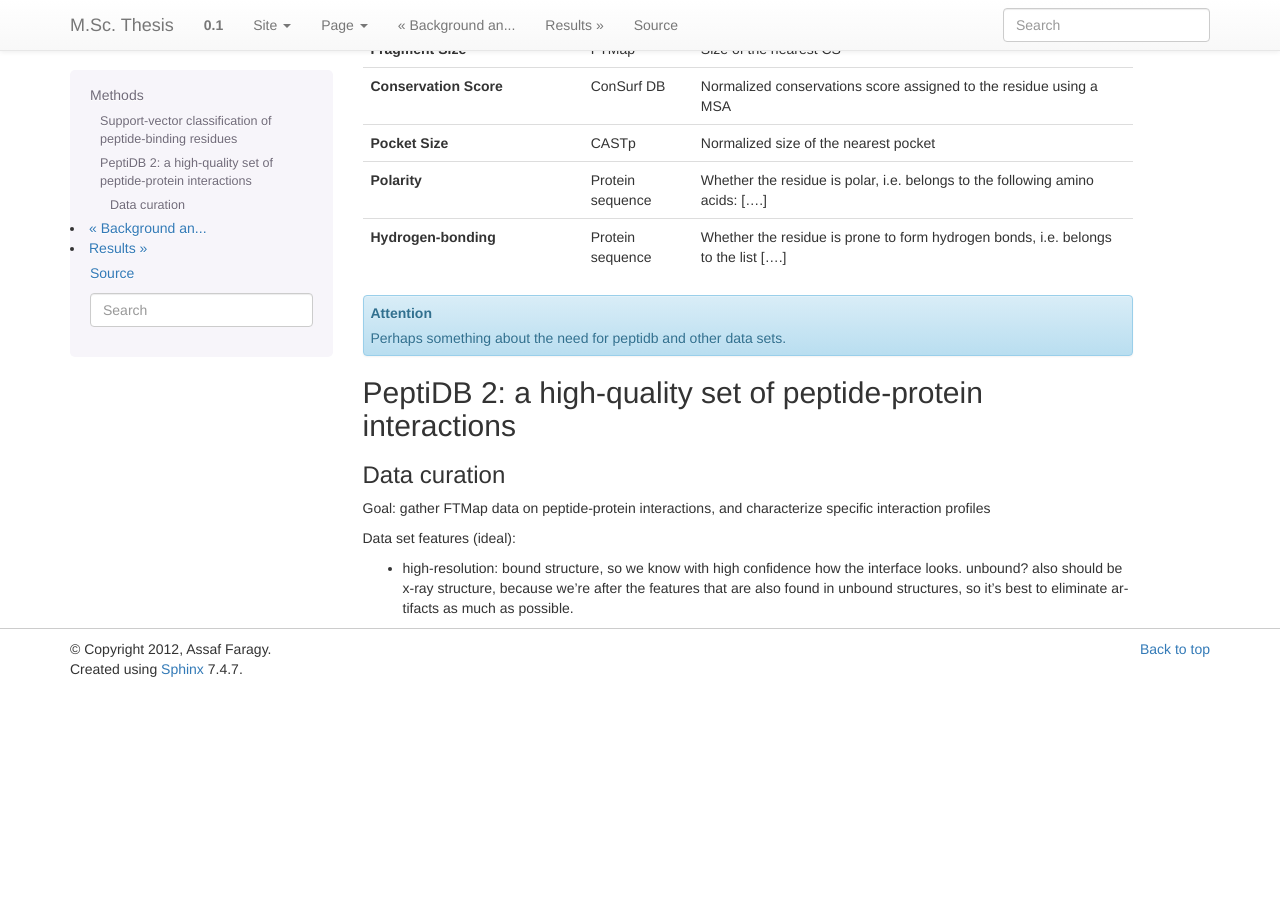
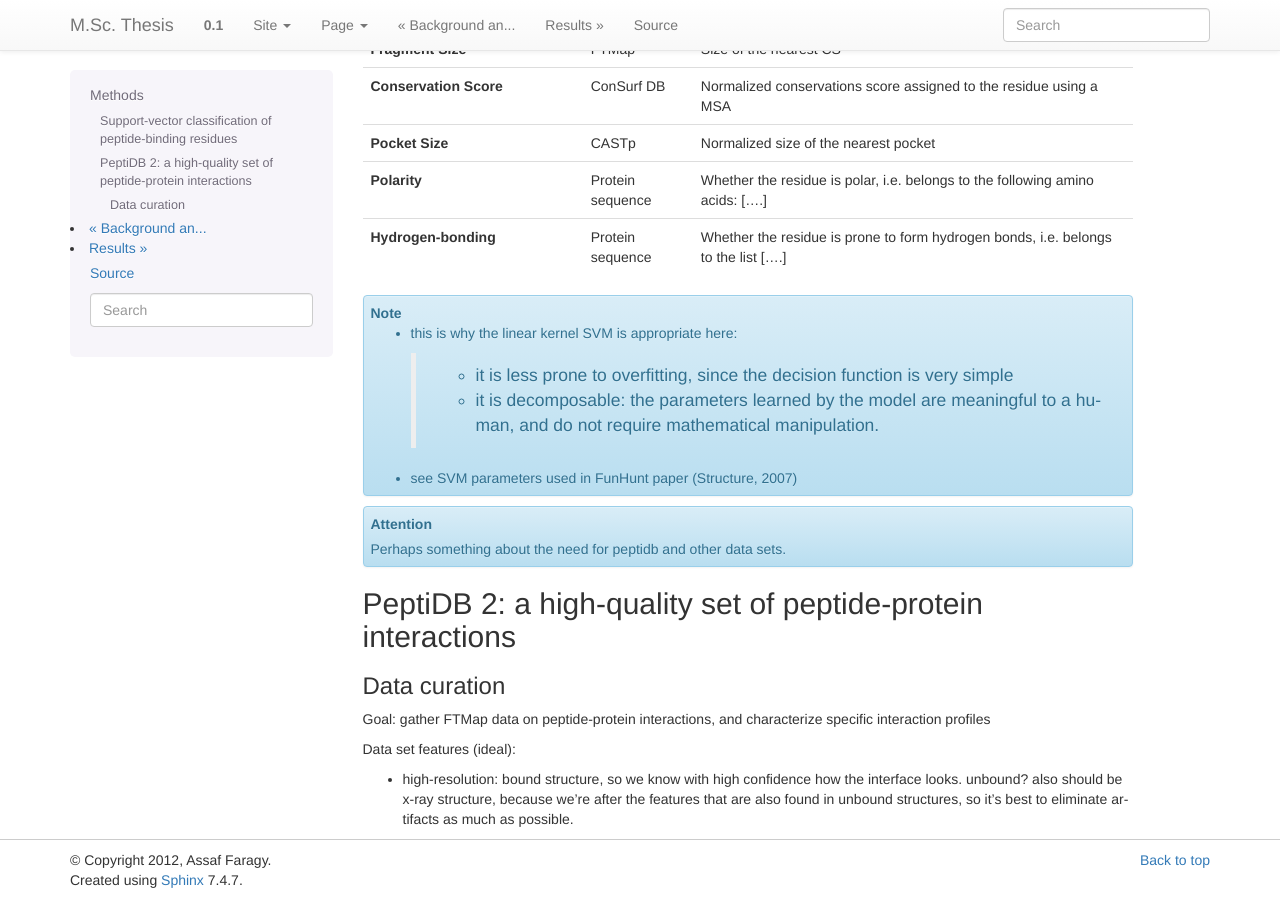
Before and after one commit to assaff/msc-thesis, a Sphinx documentation site: the page built from source/methods.rst, in a window 1280 px wide and 900 px high, scrolled down 563 px. Built offline with Sphinx 7.4.7, drawn with Linux system fonts in a browser that asks for light colours; formulas are drawn with MathJax 3; before the commit the page ends 1252 px from its top, so only the background shows below that.

Commit message:
moved linear SVM justification comment to methods

```diff
--- a/source/methods.rst
+++ b/source/methods.rst
@@ -68,6 +68,19 @@ section).
       - Whether the residue is prone to form hydrogen bonds,
         i.e. belongs to the list [....]
 
+.. note::
+
+    - this is why the linear kernel SVM is appropriate here:
+
+        - it is less prone to overfitting, since the decision function
+          is very simple
+
+        - it is decomposable: the parameters learned by the model are
+          meaningful to a human, and do not require mathematical
+          manipulation.
+
+    - see SVM parameters used in FunHunt paper (Structure, 2007)
+
 
 .. attention::
     Perhaps something about the need for peptidb and other data sets.
```
Also changed, not shown: source/results.rst (+0 -13 lines).
